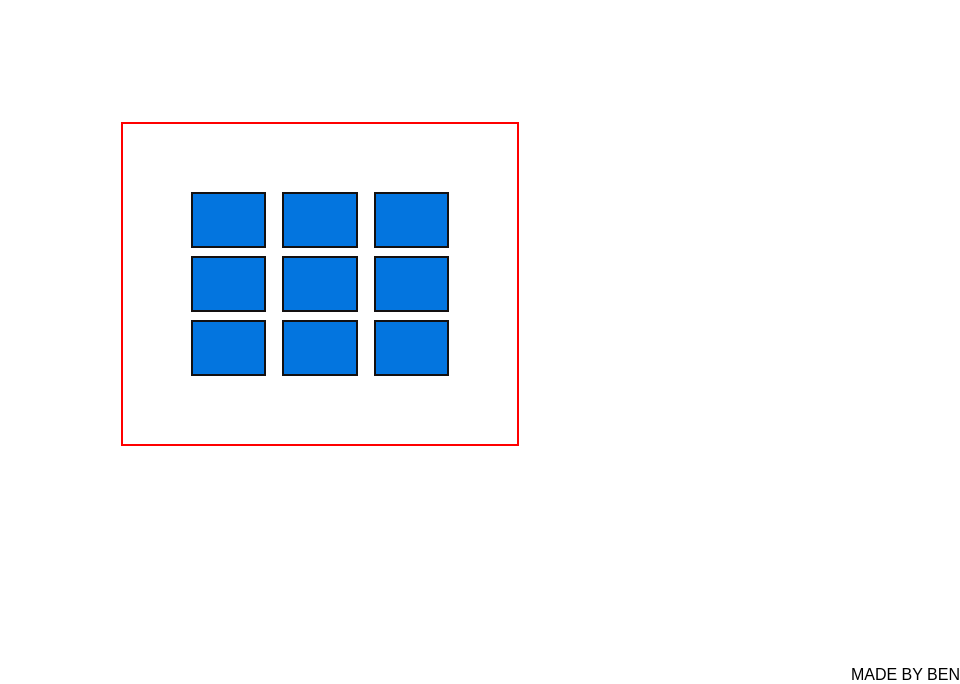
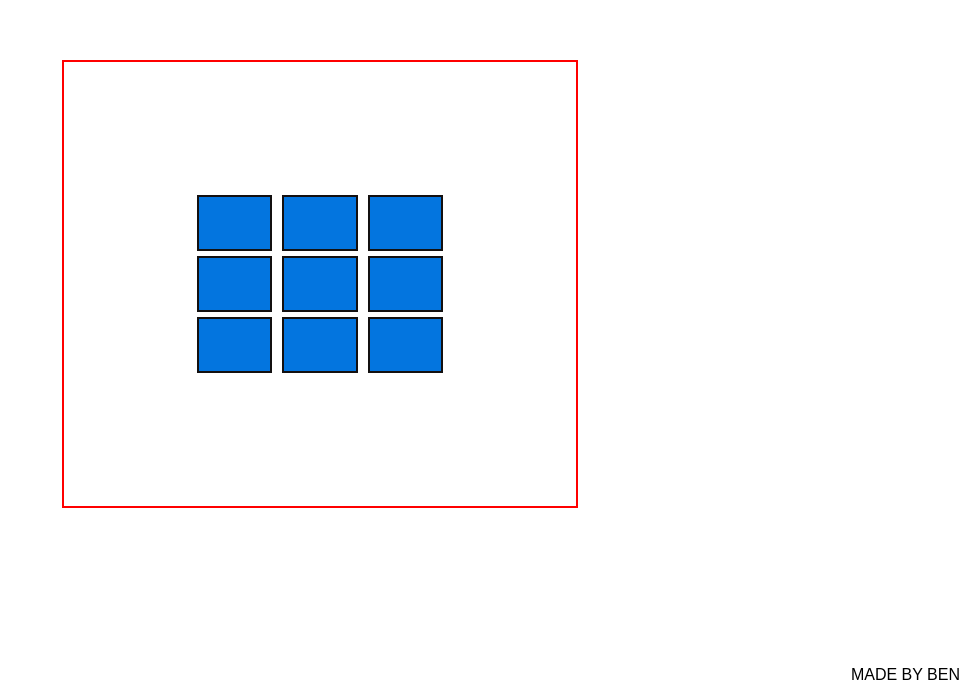
Before and after one commit to CodeAcademyBKK2017/react-intro, a React (Create React App) app: page / in a window 1280 px wide. Shown: the part 116-800 px from the top of the page, without its empty margins (320-1280 px from the left). Built offline with nearby package versions, Linux system fonts and the light colour scheme.

Commit message:
Flex done

```diff
--- a/src/components/Box/Box.style.css
+++ b/src/components/Box/Box.style.css
@@ -1,7 +1,7 @@
 .box {
     display: flex;
     border: 2px solid red;
-    padding: 60px;
+    padding: 10vw;
     align-content: center;
     align-items: center;
 }
--- a/src/components/Cell/Cell.style.css
+++ b/src/components/Cell/Cell.style.css
@@ -1,6 +1,5 @@
 
 .cell {
-    display: flex;
     background-color: rgb(3, 117, 223);
     height: 4vh;
     width: 4vw;
@@ -10,7 +9,7 @@
     color: white;
     border: 2px solid #131010;
     padding: 10px;
-    margin: 8px;
+    margin: 5px;
   }
 .disable-cell {
     pointer-events: none;
```
